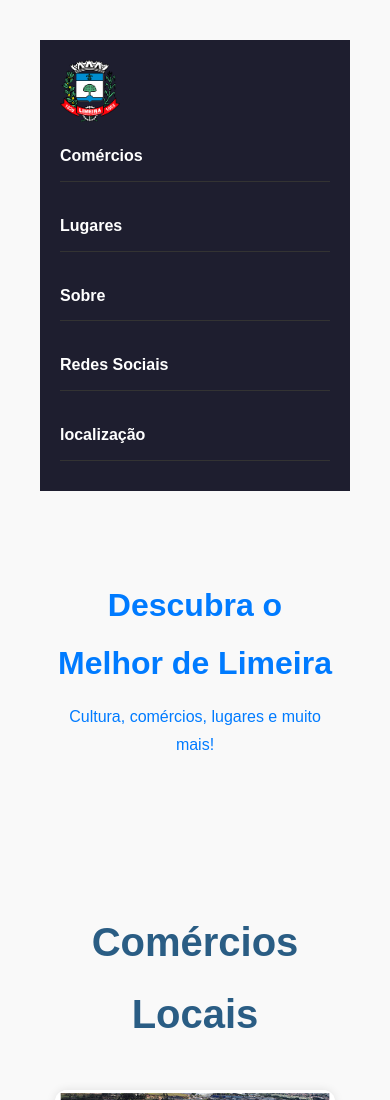
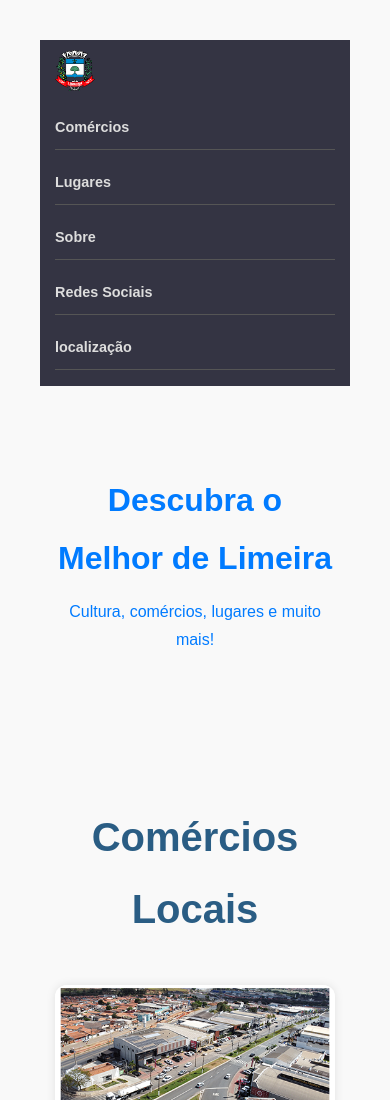
Before and after one commit to Sndxnejsi/limeirasite, a plain HTML site: page index.html in a window 390 px wide. Shown: the top 1100 px of the page. Drawn offline with Linux system fonts and the light colour scheme.

Commit message:
Aula23/06/2025: atualizao do site 21:21 da noite segunda feira

```diff
--- a/styles.css
+++ b/styles.css
@@ -214,3 +214,48 @@ iframe {
     padding: 40px 15px;
   }
 }
+
+@media screen and (max-width: 768px) {
+  header {
+    flex-direction: column;
+    align-items: flex-start;
+    padding: 10px 15px;
+    /* diminuir padding para ocupar menos espaço */
+    background: rgba(30, 30, 47, 0.9);
+    /* fundo um pouco transparente */
+    font-size: 0.9rem;
+    /* diminuir tamanho geral das fontes no header */
+  }
+
+  .logo {
+    width: 40px;
+    /* diminuir tamanho do logo */
+    margin-bottom: 10px;
+    /* espaço entre logo e nav */
+  }
+
+  nav {
+    display: flex;
+    flex-direction: column;
+    width: 100%;
+  }
+
+  nav a {
+    margin: 6px 0;
+    /* menos espaçamento vertical */
+    padding: 8px 0;
+    border-bottom: 1px solid #555;
+    /* borda mais suave */
+    width: 100%;
+    text-align: left;
+    font-weight: 600;
+    color: #ddd;
+    /* cor mais clara para menos impacto */
+    transition: color 0.3s ease;
+  }
+
+  nav a:hover {
+    color: #f9c34d;
+    /* destaque no hover continua */
+  }
+}
```
